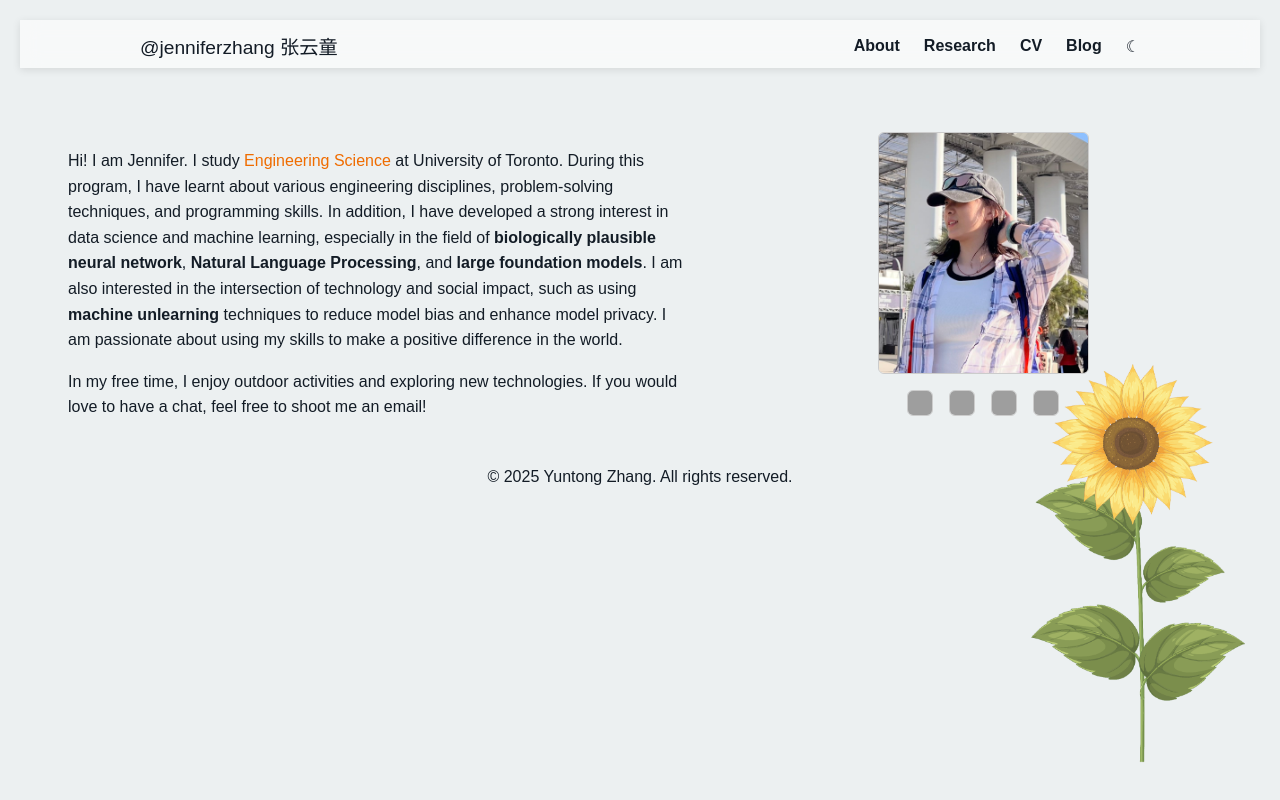
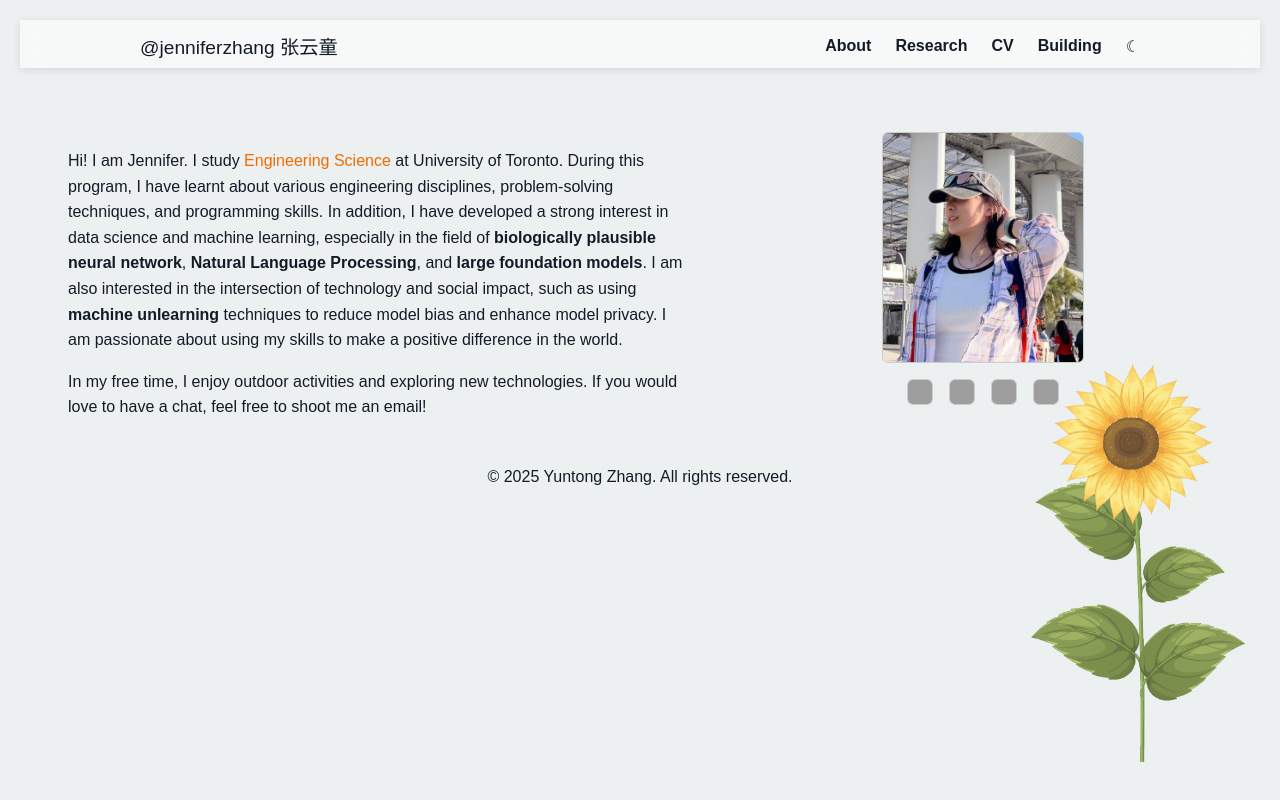
Before and after one commit to JEN6YT/jen6yt.github.io, a plain HTML site: page index.html in a window 1280 px wide. Drawn offline with Linux system fonts and the light colour scheme; grey boxes are pictures that could not be loaded.

Commit message:
update pfp size

```diff
--- a/index.html
+++ b/index.html
@@ -18,7 +18,7 @@
                 <a href="#about" data-link>About</a>
                 <a href="#projects" data-link>Research</a>
                 <a href="#cv" data-link>CV</a>
-                <a href="#blog" data-link>Blog</a>
+                <a href="#buiding" data-link>Building</a>
                 <button id = "dark-mode-toggle" aria-label="Toggle dark mode">&#9790;</button>
             </div>
         </nav>
--- a/styles.css
+++ b/styles.css
@@ -133,9 +133,9 @@ a:active {
 }
 
 .about-image img {
-  width: auto;
-  max-width: 100%;
-  height: clamp(200px, 30vh, 350px);
+  /* make it smaller: never under 120px, ideally 20% of viewport width, never over 200px */
+  width: clamp(120px, 20vw, 200px);
+  height: auto;                 /* preserve aspect ratio */
   border-radius: 6px;
   object-fit: cover;
   border: 1px solid var(--border-color);
```
